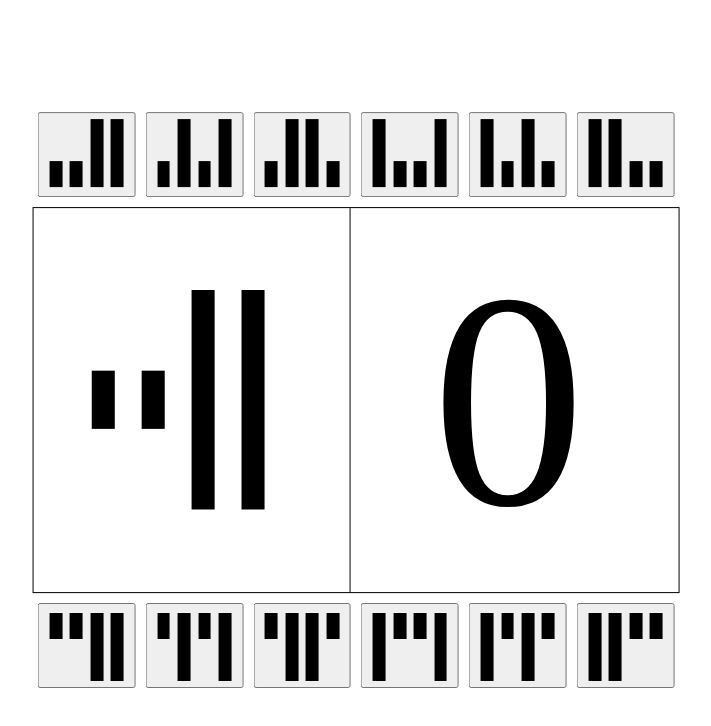
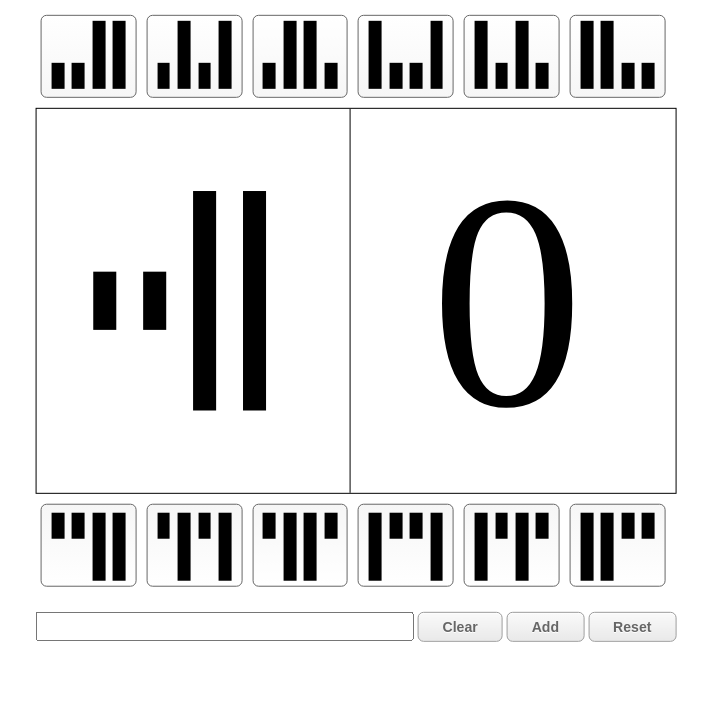
Before and after one commit to jkctech/ManualKIX, a plain HTML site: page index.html in a window 1280 px wide. Shown: the whole page, without its empty margins (284-995 px from the left). Drawn offline with Linux system fonts and the light colour scheme.

Commit message:
Styling done

```diff
--- a/index.html
+++ b/index.html
@@ -14,6 +14,12 @@
 				<div id="dp-kix">0</div><div id="dp-result">0</div>
 			</div>
 			<div id="botbtns" class="btnblock"></div>
+			<div id="controls">
+				<input type="text" id="buffer">
+				<button class="ctrlbtn" id="clear">Clear</button>
+				<button class="ctrlbtn" id="add">Add</button>
+				<button class="ctrlbtn" id="reset">Reset</button>
+			</div>
 		</div>
 	</body>
 	<script src='script.js'></script>
--- a/style.css
+++ b/style.css
@@ -5,10 +5,10 @@ html, body {
 
 #wrapper {
 	position: absolute;
-    top: 50%;
+    top: 10%;
     left: 50%;
     margin-right: -50%;
-    transform: translate(-50%, -50%);
+    transform: translate(-50%, -10%);
 }
 
 .stripe {
@@ -59,12 +59,62 @@ html, body {
 	transform: scaleY(-1);
 }
 
-.kix-half {
-	height: 50%;
-	width: 100%;
-}
-
 @font-face {
 	font-family: 'KIX';
 	src: url('assets/kix.ttf')  format('truetype');
 }
+
+#controls {
+	padding: 25px 0;
+}
+
+#buffer {
+	height: 1.8vw;
+	font-size: 1.5vw;
+	width: 28.9vw;
+	line-height: 1.8vw;
+	vertical-align: middle;
+	margin-top: -0.2vw;
+}
+
+.ctrlbtn {
+	box-shadow: inset 0px 1px 0px 0px #ffffff;
+	background: linear-gradient(to bottom, #f9f9f9 5%, #e9e9e9 100%);
+	background-color: #f9f9f9;
+	border-radius: 6px;
+	border: 1px solid #9c9c9c;
+	display: inline-block;
+	cursor: pointer;
+	color: #666666;
+	font-family: Arial;
+	font-size: 1.1vw;
+	font-weight: bold;
+	padding: 6px 24px;
+	text-decoration: none;
+	text-shadow: 0px 1px 0px #ffffff;
+}
+
+.ctrlbtn:hover {
+	background:linear-gradient(to bottom, #e9e9e9 5%, #f9f9f9 100%);
+	background-color:#e9e9e9;
+}
+
+.ctrlbtn:active {
+	position:relative;
+	top:1px;
+}
+
+.kixbtn {
+	border: 1px solid #666;
+	border-radius: 6px;
+	background: linear-gradient(#ffffff, #f6f6f6);
+}
+
+.kixbtn:hover {
+	background: linear-gradient(#f6f6f6, #ffffff);
+}
+
+.kixbtn:active {
+	position:relative;
+	top:1px;
+}
```
